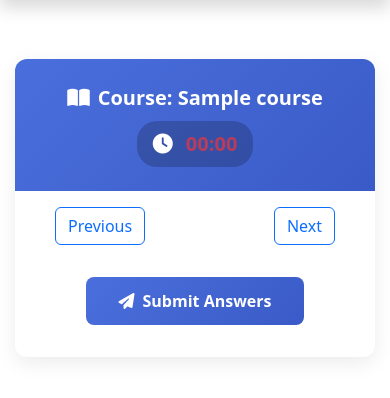
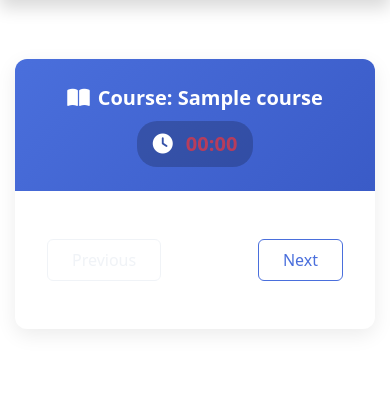
Before and after one commit to Solomonaz/onlinexamination, a Django app: template templates/student/start_exam.html in a window 390 px wide. Shown: the part 93-491 px from the top of the page. Run offline with Django 3.2, Linux system fonts and the light colour scheme; the template is opened without the code that fills it: most values are stand-ins (such as "Sample title", 1, 10 or a date in 2020); some libraries are stand-ins or nearby versions.

Commit message:
Next and pre button

```diff
--- a/templates/student/start_exam.html
+++ b/templates/student/start_exam.html
@@ -140,6 +140,34 @@
       box-shadow: 0 6px 15px rgba(74, 111, 220, 0.3);
     }
 
+    /* Navigation buttons styling */
+    .nav-buttons {
+      display: flex;
+      justify-content: space-between;
+      padding: 0 1rem;
+      margin: 2rem 0;
+    }
+
+    .nav-btn {
+      padding: 0.5rem 1.5rem;
+      border: 1px solid #4a6fdc;
+      color: #4a6fdc;
+      background-color: white;
+      border-radius: 6px;
+      font-weight: 500;
+      transition: all 0.2s ease;
+    }
+
+    .nav-btn:hover {
+      background-color: #4a6fdc;
+      color: white;
+    }
+
+    .nav-btn:disabled {
+      opacity: 0.5;
+      cursor: not-allowed;
+    }
+
     @media (max-width: 768px) {
       .question-header {
         flex-direction: column;
@@ -160,6 +188,35 @@
         transform: none;
         margin-top: 0.5rem;
         display: inline-block;
+      }
+      .nav-buttons {
+      display: flex;
+      justify-content: space-between;
+      padding: 0 1rem;
+      margin: 2rem 0;
+    }
+
+    .nav-btn {
+      padding: 0.5rem 1.5rem;
+      border: 1px solid #4a6fdc;
+      color: #4a6fdc;
+      background-color: white;
+      border-radius: 6px;
+      font-weight: 500;
+      transition: all 0.2s ease;
+      cursor: pointer;
+    }
+
+    .nav-btn:hover:not(:disabled) {
+      background-color: #4a6fdc;
+      color: white;
+    }
+
+    .nav-btn:disabled {
+      opacity: 0.5;
+      cursor: not-allowed;
+      border-color: #e2e8f0;
+      color: #e2e8f0;
     }
     }
   </style>
@@ -206,15 +263,14 @@
       </div>
       {% endfor %}
 
-      <div class="d-flex justify-content-between px-4">
-        <button type="button" class="btn btn-outline-primary" id="prevBtn">Previous</button>
-        <button type="button" class="btn btn-outline-primary" id="nextBtn">Next</button>
+      <div class="nav-buttons">
+        <button type="button" class="nav-btn" id="prevBtn" disabled>Previous</button>
+        <button type="button" class="nav-btn" id="nextBtn">Next</button>
       </div>
 
-      <button type="submit" class="submit-btn">
+      <button type="submit" class="submit-btn" id="submitBtn" style="display: none;">
         <i class="fas fa-paper-plane me-2"></i>Submit Answers
       </button>
-    </div>
     </form>
   </div>
 
@@ -244,11 +300,16 @@
     if (timeLeft <= 0) {
       clearInterval(timerInterval);
       document.getElementById('timer').textContent = "00:00";
+      // Show submit button when time is up
+      const submitBtn = document.getElementById("submitBtn");
+      if (submitBtn) {
+        submitBtn.style.display = "block";
+      }
       saveAns();
       localStorage.removeItem(examKey);
       localStorage.removeItem(currentQuestionKey);
       document.getElementById('examForm').submit();
-    } else {
+    }else {
       timeLeft--;
       localStorage.setItem(examKey, timeLeft);
     }
@@ -267,6 +328,7 @@
         }
       }
     }
+    return true;
   }
 
   function setCookie(cname, cvalue, exdays) {
@@ -281,54 +343,76 @@
   const totalQuestions = {{ questions|length }};
   const currentQuestionKey = "currentQuestion_{{ course.id }}";
 
+  // Initialize from localStorage if available
   if (localStorage.getItem(currentQuestionKey)) {
-    currentQuestion = parseInt(localStorage.getItem(currentQuestionKey));
+    const storedQuestion = parseInt(localStorage.getItem(currentQuestionKey));
+    if (!isNaN(storedQuestion) && storedQuestion >= 1 && storedQuestion <= totalQuestions) {
+      currentQuestion = storedQuestion;
+    }
   }
 
   function showQuestion(index) {
-      for (let i = 1; i <= totalQuestions; i++) {
-        const q = document.getElementById(`question${i}`);
-        if (q) q.style.display = i === index ? "block" : "none";
+  // Validate index
+  if (index < 1 || index > totalQuestions) return;
+
+  // Hide all questions
+  document.querySelectorAll('.single-question').forEach(q => {
+    q.style.display = 'none';
+  });
+
+  // Show current question
+  const currentQ = document.getElementById(`question${index}`);
+  if (currentQ) {
+    currentQ.style.display = 'block';
   }
 
-      localStorage.setItem(currentQuestionKey, index);
+  // Update navigation buttons
+  const prevBtn = document.getElementById("prevBtn");
+  const nextBtn = document.getElementById("nextBtn");
+  const submitBtn = document.getElementById("submitBtn");
 
-      // Hide/show Previous button
-      if (index === 1) {
-        document.getElementById("prevBtn").style.display = "none";
-      } else {
-        document.getElementById("prevBtn").style.display = "inline-block";
+  if (prevBtn) {
+    prevBtn.disabled = index === 1;
   }
 
-      // Hide Next button on final question
-      if (index === totalQuestions) {
-        document.getElementById("nextBtn").style.display = "none";
-      } else {
-        document.getElementById("nextBtn").style.display = "inline-block";
-      }
+  if (nextBtn) {
+    nextBtn.disabled = index === totalQuestions;
   }
 
+  // Show submit button only on last question
+  if (submitBtn) {
+    submitBtn.style.display = index === totalQuestions ? "block" : "none";
+  }
 
+  // Save current question
+  localStorage.setItem(currentQuestionKey, index);
+  currentQuestion = index;
+}
 
-  document.getElementById("prevBtn").addEventListener("click", function () {
+  // Initialize navigation
+  document.addEventListener('DOMContentLoaded', function() {
+    const prevBtn = document.getElementById("prevBtn");
+    const nextBtn = document.getElementById("nextBtn");
+
+    if (prevBtn && nextBtn) {
+      prevBtn.addEventListener("click", function() {
         if (currentQuestion > 1) {
-      currentQuestion--;
+          saveAns();
+          showQuestion(currentQuestion - 1);
+        }
+      });
+
+      nextBtn.addEventListener("click", function() {
+        if (currentQuestion < totalQuestions) {
+          saveAns();
+          showQuestion(currentQuestion + 1);
+        }
+      });
+
+      // Initial display
       showQuestion(currentQuestion);
     }
   });
-
-  document.getElementById("nextBtn").addEventListener("click", function () {
-    if (currentQuestion < totalQuestions) {
-      currentQuestion++;
-      showQuestion(currentQuestion);
-    }
-  });
-
-  // Initial render
-  showQuestion(currentQuestion);
 </script>
 
-
-
-
 {% endblock content %}
```
Also changed, not shown: db.sqlite3. Lines whose indentation alone changed are shown as unchanged.
